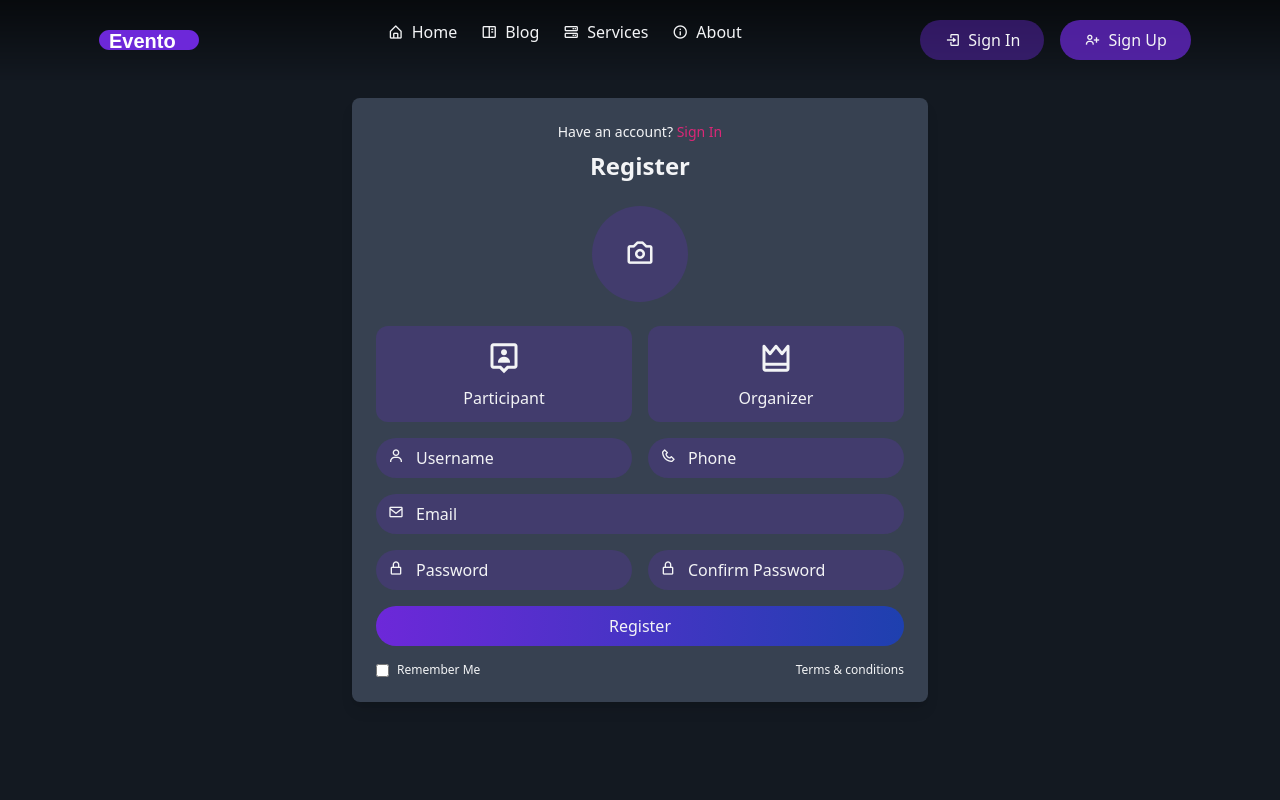
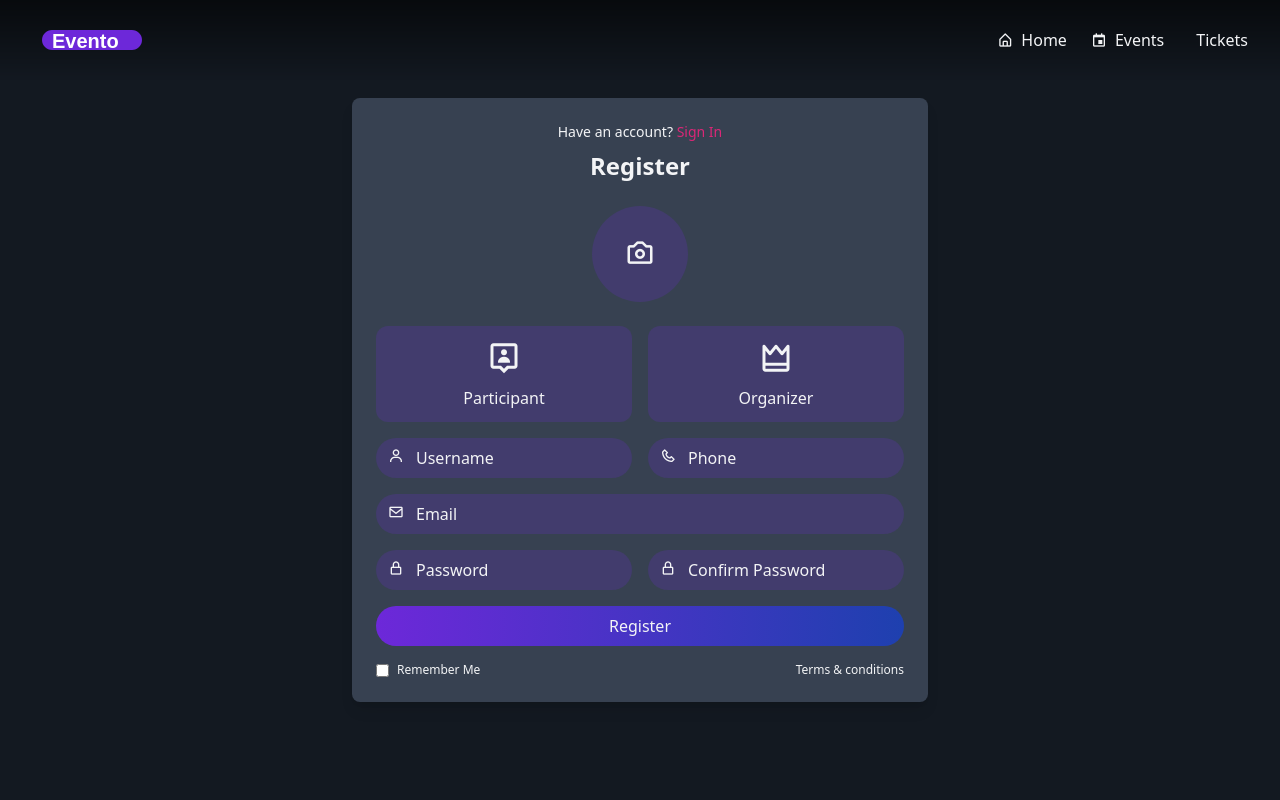
Before and after one commit to mazin0eg/Clone-Eventbrite, a PHP site: page /register in a window 1280 px wide. Run offline with PHP 8.4, Linux system fonts and the light colour scheme; some libraries are stand-ins or nearby versions.

Commit message:
82-< add interface register>

```diff
--- a/app/Views/register.php
+++ b/app/Views/register.php
@@ -27,39 +27,29 @@
 
 <body class="bg-background min-h-screen">
     <div class="min-h-screen bg-black/40">
-        <!-- Navigation -->
-        <nav class="fixed top-0 w-full h-20 flex justify-around items-center bg-gradient-to-b from-black/60 to-transparent z-50">
-            <!-- Beautiful SVG Logo for Evento -->
+       <!-- Navigation -->
+       <nav class="fixed top-0 w-full h-20 flex justify-between items-center bg-gradient-to-b from-black/60 to-transparent z-50 px-4 md:px-8">
+            <!-- Logo -->
             <div class="text-white text-2xl font-semibold">
                 <svg xmlns="http://www.w3.org/2000/svg" width="120" height="40" viewBox="0 0 120 40" fill="none">
-                    <path d="M10 20C10 14.4772 14.4772 10 20 10H100C105.523 10 110 14.4772 110 20V20C110 25.5228 105.523 30 100 30H20C14.4772 30 10 25.5228 10 20V20Z" fill="#6D28D9" />
+                    <path d="M10 20C10 14.4772 14.4772 10 20 10H100C105.523 10 110 14.4772 110 20V20C110 25.5228 105.523 30 100 30H20C14.4772 30 10 25.5228 10 20V20Z" fill="#6D28D9"/>
                     <text x="20" y="28" font-family="Arial" font-size="20" fill="#FFFFFF">Evento</text>
                 </svg>
             </div>
 
-            <div class="hidden md:block" id="navMenu">
-                <ul class="flex space-x-6">
-                    <li><a href="#" class="text-textColor hover:border-b-2 border-accent pb-4 transition-all flex items-center gap-2">
-                            <i class='bx bx-home-alt'></i>Home</a></li>
-                    <li><a href="#" class="text-textColor hover:border-b-2 border-accent pb-4 transition-all flex items-center gap-2">
-                            <i class='bx bx-book-content'></i>Blog</a></li>
-                    <li><a href="#" class="text-textColor hover:border-b-2 border-accent pb-4 transition-all flex items-center gap-2">
-                            <i class='bx bx-server'></i>Services</a></li>
-                    <li><a href="#" class="text-textColor hover:border-b-2 border-accent pb-4 transition-all flex items-center gap-2">
-                            <i class='bx bx-info-circle'></i>About</a></li>
-                </ul>
+            <!-- Navigation Menu -->
+            <div class="hidden md:flex items-center space-x-6" id="navMenu">
+                <a href="index.html" class="text-textColor hover:text-accent transition-all flex items-center gap-2">
+                    <i class='bx bx-home-alt'></i>Home
+                </a>
+                <a href="events.html" class="text-textColor hover:text-accent transition-all flex items-center gap-2">
+                    <i class='bx bx-calendar-event'></i>Events
+                </a>
+                <a href="tickets.html" class="text-textColor hover:text-accent transition-all flex items-center gap-2">
+                    <i class='bx bx-ticket'></i>Tickets
+                </a>
             </div>
 
-            <div class="hidden md:flex space-x-4">
-                <a href="login.php" class="px-6 py-2 rounded-full bg-primary/40 hover:bg-primary/30 transition-all text-textColor flex items-center gap-2">
-                    <i class='bx bx-log-in'></i>Sign In</a>
-                <a href="register.php" class="px-6 py-2 rounded-full bg-primary/70 hover:bg-primary/50 transition-all text-textColor flex items-center gap-2">
-                    <i class='bx bx-user-plus'></i>Sign Up</a>
-            </div>
-
-            <div class="md:hidden">
-                <i class="bx bx-menu text-textColor text-2xl p-2 bg-primary/20 rounded-full cursor-pointer hover:bg-primary/15 transition-all" onclick="toggleMenu()"></i>
-            </div>
         </nav>
 
         <!-- Register Form -->
```
